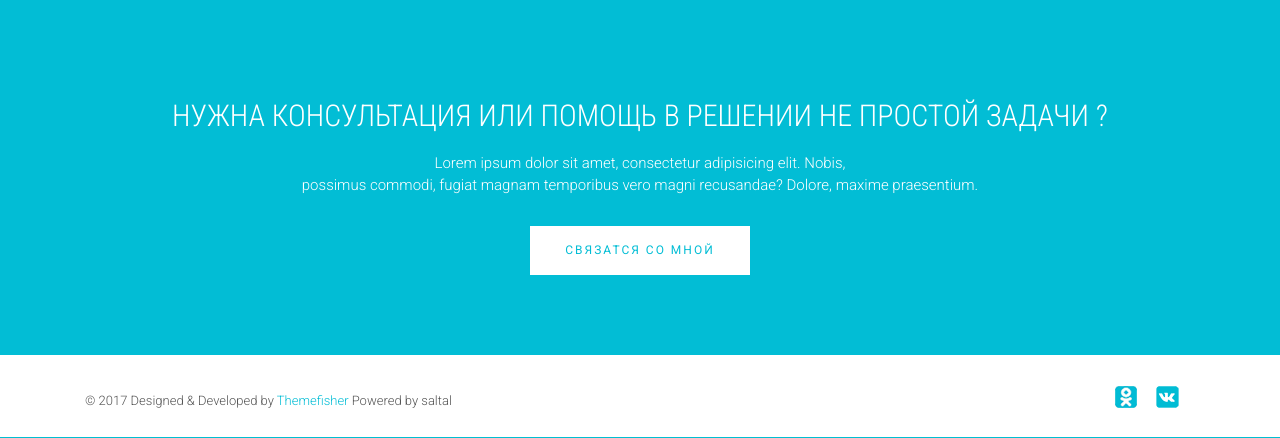
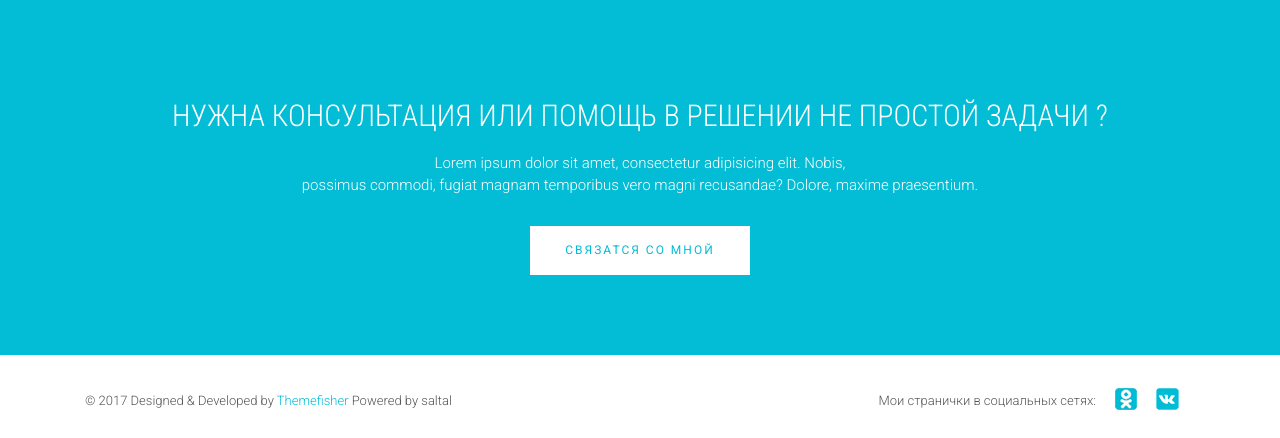
Before and after one commit to saltal77/saltal-repo, a Django app: page /about/ in a window 1280 px wide. Shown: the part 1073-1511 px from the top of the page. Run offline with Django 3.2, Linux system fonts and the light colour scheme; data comes from the database, SQL or seed files in the repository; some libraries are stand-ins or nearby versions; some web fonts are replaced.

Commit message:
Добавлены ссылки на соцсеи, исправлены ошибки

```diff
--- a/templates/base.html
+++ b/templates/base.html
@@ -139,13 +139,12 @@
                         <p class="copyright"> &copy <span>{% now "Y" %}</span> Designed & Developed by <a href="http://www.Themefisher.com">Themefisher </a> Powered by saltal </p>
                     </div>
                     <div class="col-md-4">
+
                         <!-- Social Media -->
                         <ul class="social">
-                            <!--<li>
-                                <a href="https://www.facebook.com/" class="Facebook">
-                                    <i class="ion-social-facebook"></i>
-                                </a>
-                            </li>-->
+                            <li>
+                                <p class="copyright">Мои странички в социальных сетях:</p>
+                            </li>
                             <li>
                                 <a href="http://www.ok.ru">
                                     <img src="{% static 'images/icons/ok.png'%}">
```
